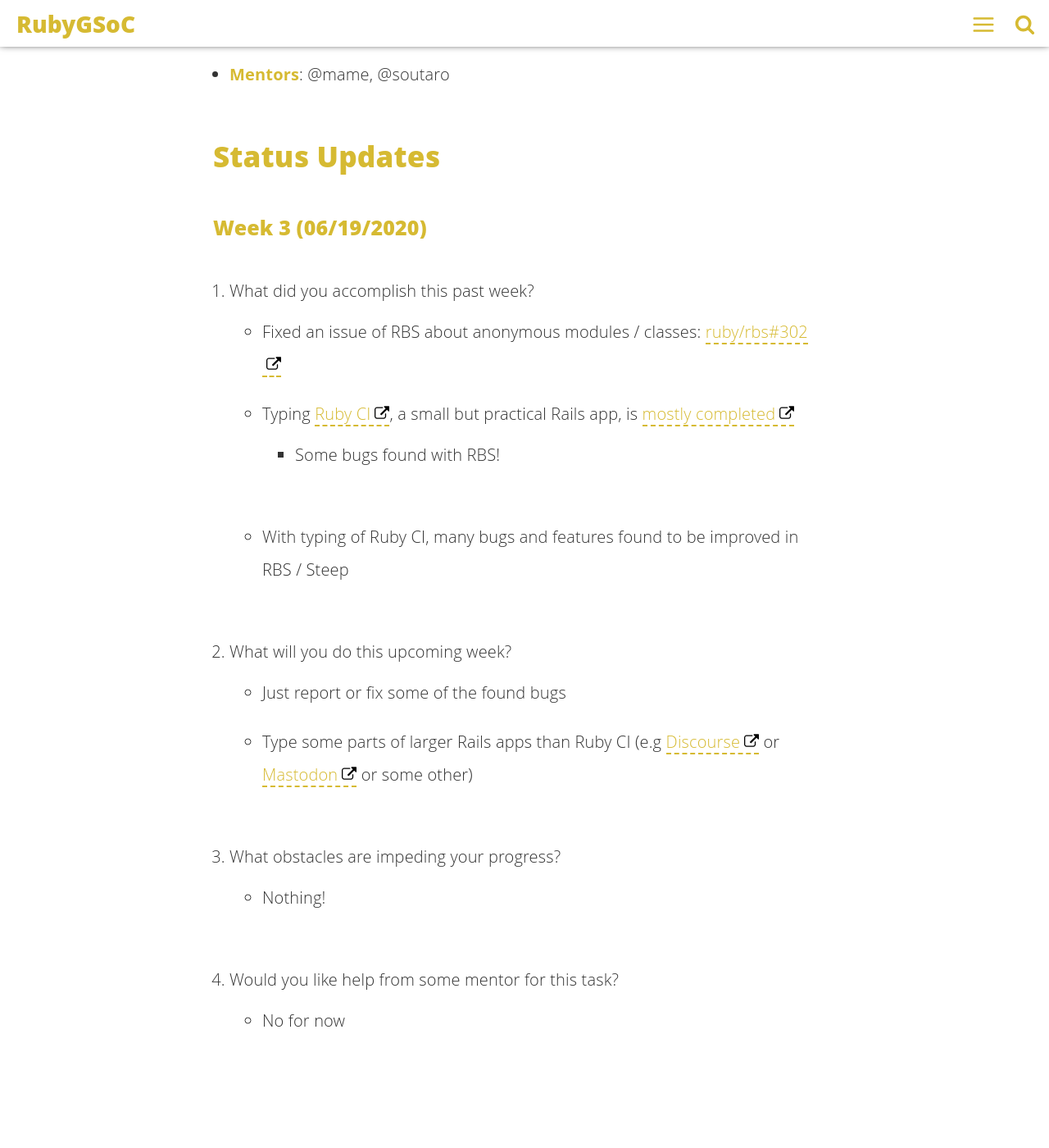
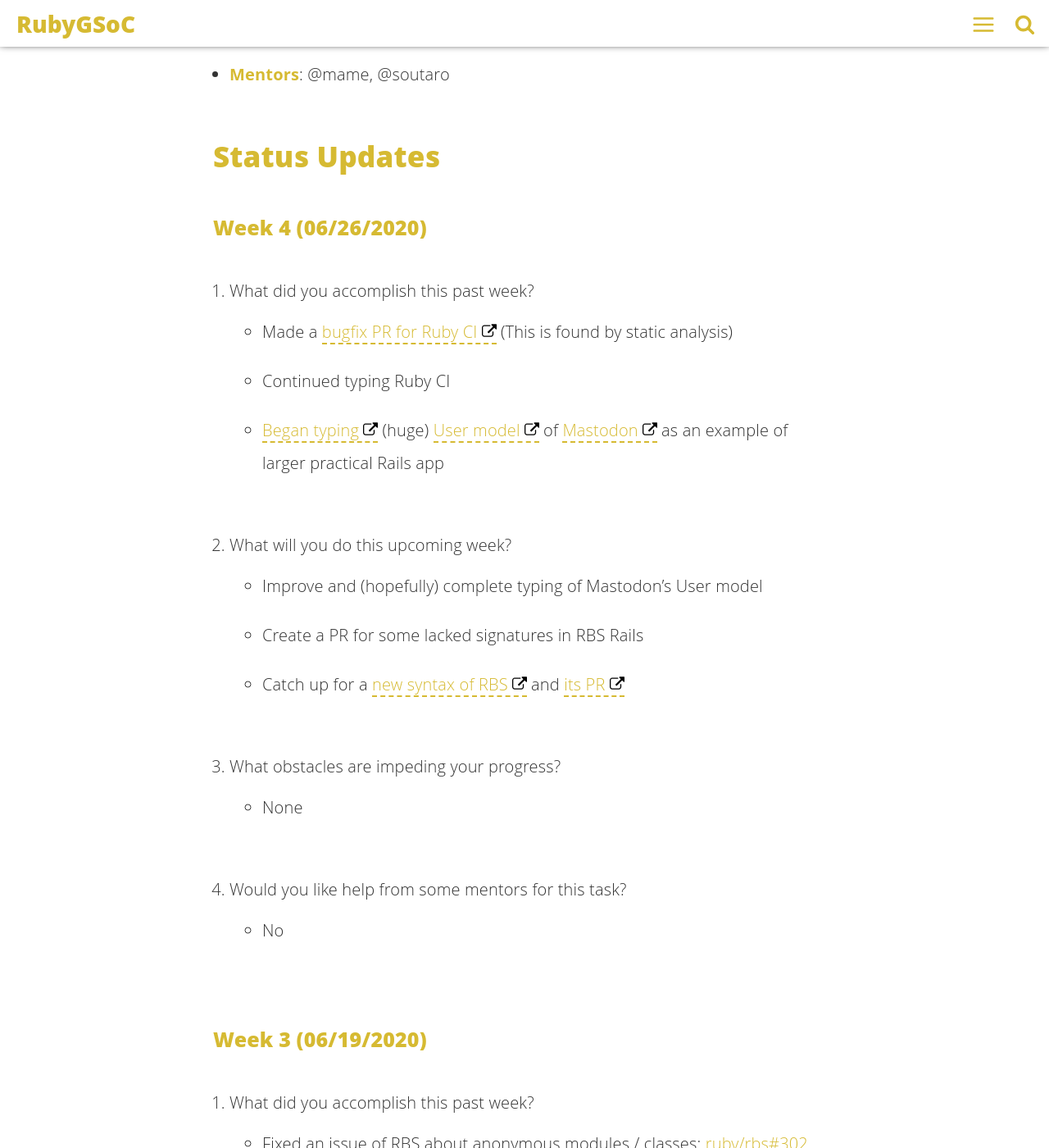
Before and after one commit to rubygsoc/rubygsoc.github.io, a Jekyll site: the page built from _posts/2020-06-11-brush-up-rbs-and-related-tools-for-practical-rails-apps.md, in a window 1280 px wide and 1400 px high, scrolled down 1583 px. Shown: the whole window at 82% size. Built offline with Jekyll 4.4.1, drawn with Linux system fonts in a browser that asks for light colours.

Commit message:
Add updates as of 06/26 (#8)

```diff
--- a/_posts/2020-06-11-brush-up-rbs-and-related-tools-for-practical-rails-apps.md
+++ b/_posts/2020-06-11-brush-up-rbs-and-related-tools-for-practical-rails-apps.md
@@ -31,6 +31,24 @@
 
 ## Status Updates
 
+### Week 4 (06/26/2020)
+
+1. What did you accomplish this past week?
+    - Made a [bugfix PR for Ruby CI](https://github.com/ruby/rubyci/pull/196) (This is found by static analysis)
+    - Continued typing Ruby CI
+    - [Began typing](https://github.com/tootsuite/mastodon/compare/master...tadd:typed) (huge) [User model](https://github.com/tootsuite/mastodon/blob/master/app/models/user.rb) of [Mastodon](https://github.com/tootsuite/mastodon) as an example of larger practical Rails app
+
+1. What will you do this upcoming week?
+   - Improve and (hopefully) complete typing of Mastodon's User model
+   - Create a PR for some lacked signatures in RBS Rails
+   - Catch up for a [new syntax of RBS](https://hackmd.io/BuYUsK9IRLqRehlu6_62gg) and [its PR](https://github.com/ruby/rbs/pull/307)
+
+1. What obstacles are impeding your progress?
+    - None
+
+1. Would you like help from some mentors for this task?
+    - No
+
 ### Week 3 (06/19/2020)
 
 1. What did you accomplish this past week?
```
